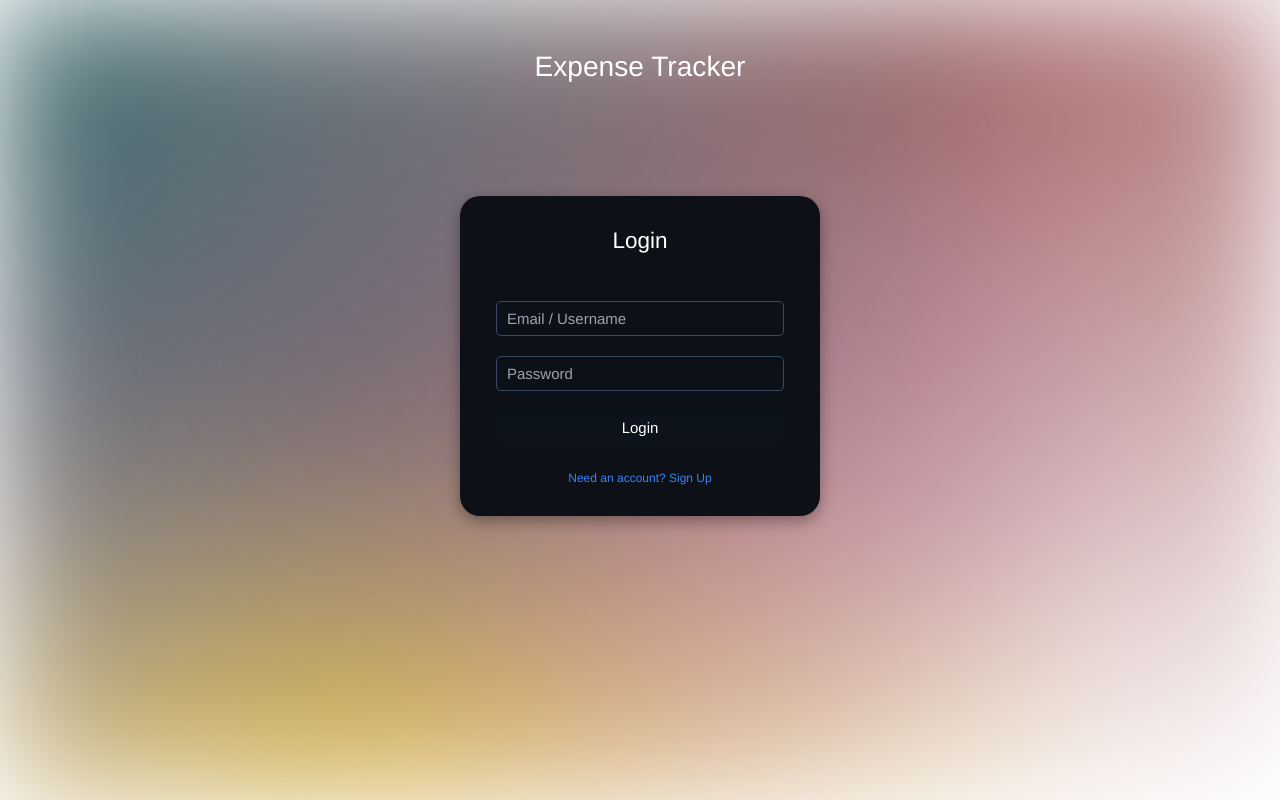
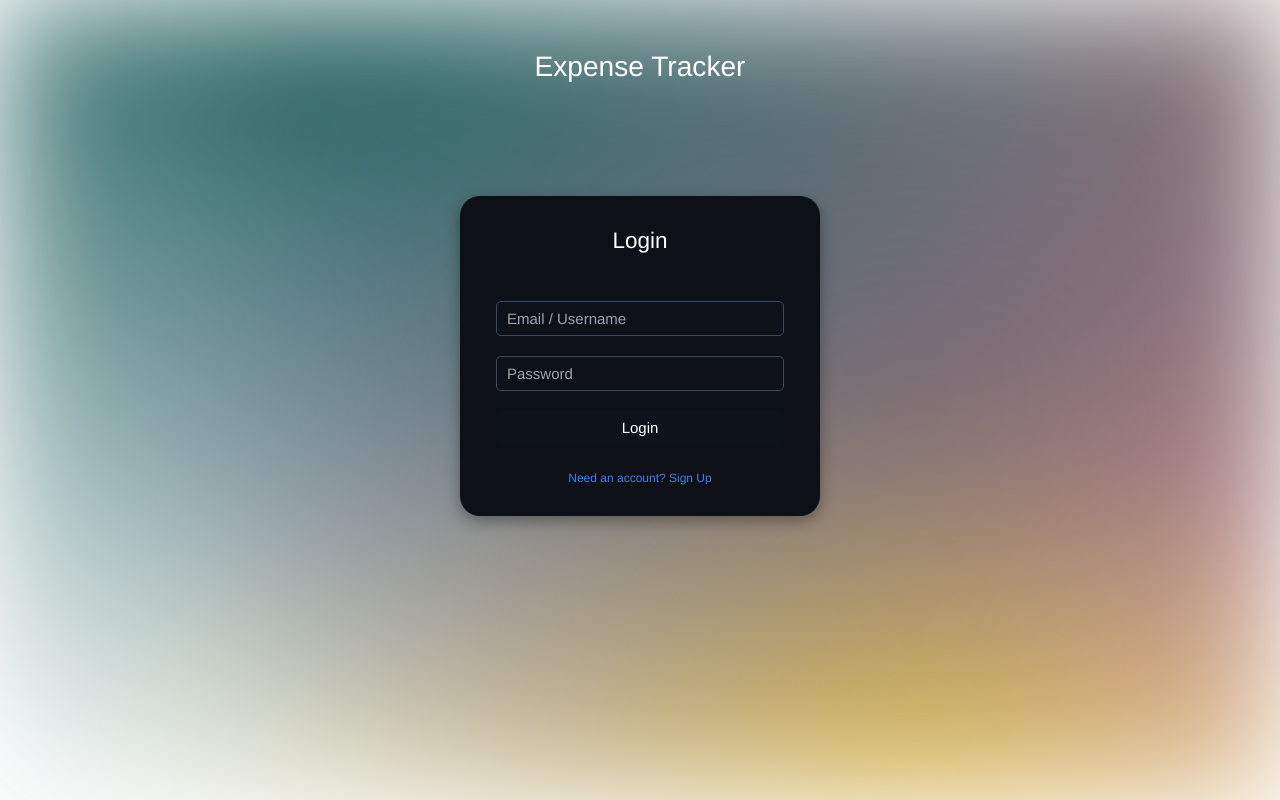
Before and after one commit to mohammadafnan/ExpenceTracker-json-server, an Angular app: page /login in a window 1280 px wide. Built offline with nearby package versions, Linux system fonts and the light colour scheme; some icons are missing.

Commit message:
alerts added  25 june 2025

```diff
--- a/src/app/login/login.component.css
+++ b/src/app/login/login.component.css
@@ -159,7 +159,7 @@ input {
   position: fixed;
   top: 0;
   left: 0;
-  width: 100%;
+  width: 100vw;
   height: 100vh;
   background: radial-gradient(at 20% 20%, #22605e 0%, transparent 60%),
               radial-gradient(at 80% 20%, #a56365 0%, transparent 60%),
@@ -167,8 +167,8 @@ input {
               radial-gradient(at 50% 50%, #9333ea 0%, transparent 60%);
   filter: blur(60px);
   z-index: -1;
-  animation: softPulse 10s ease-in-out infinite;
-  background-size: 150% 150%;
+  animation: softPulse 5s ease-in-out infinite;
+  background-size: 150% 150% ;
 }
 
 @keyframes softPulse {
```
